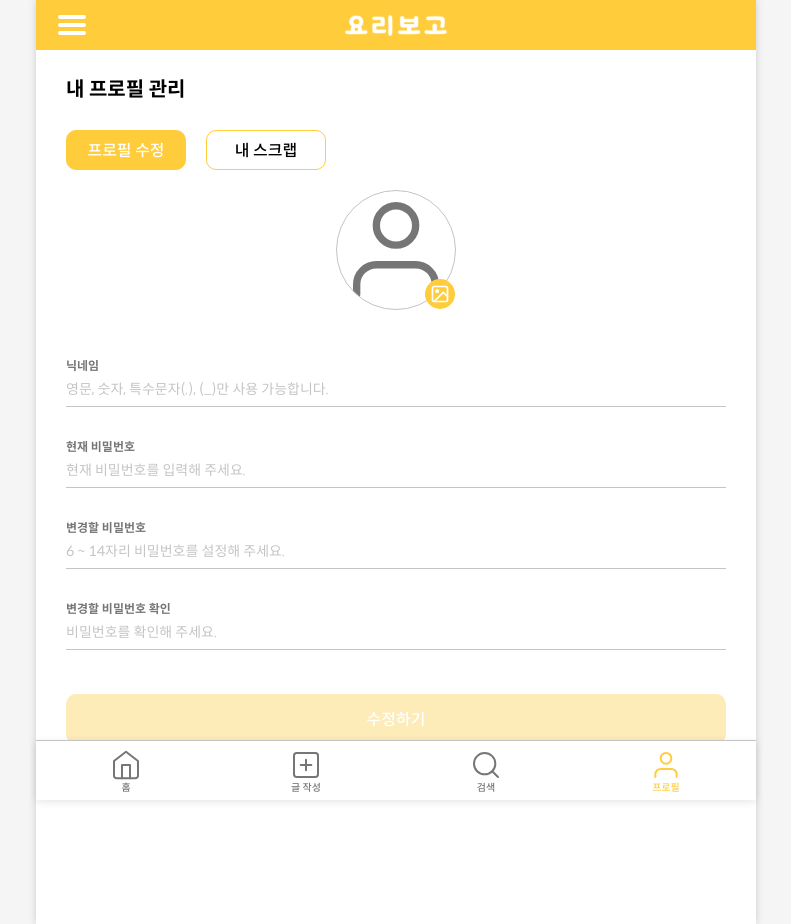
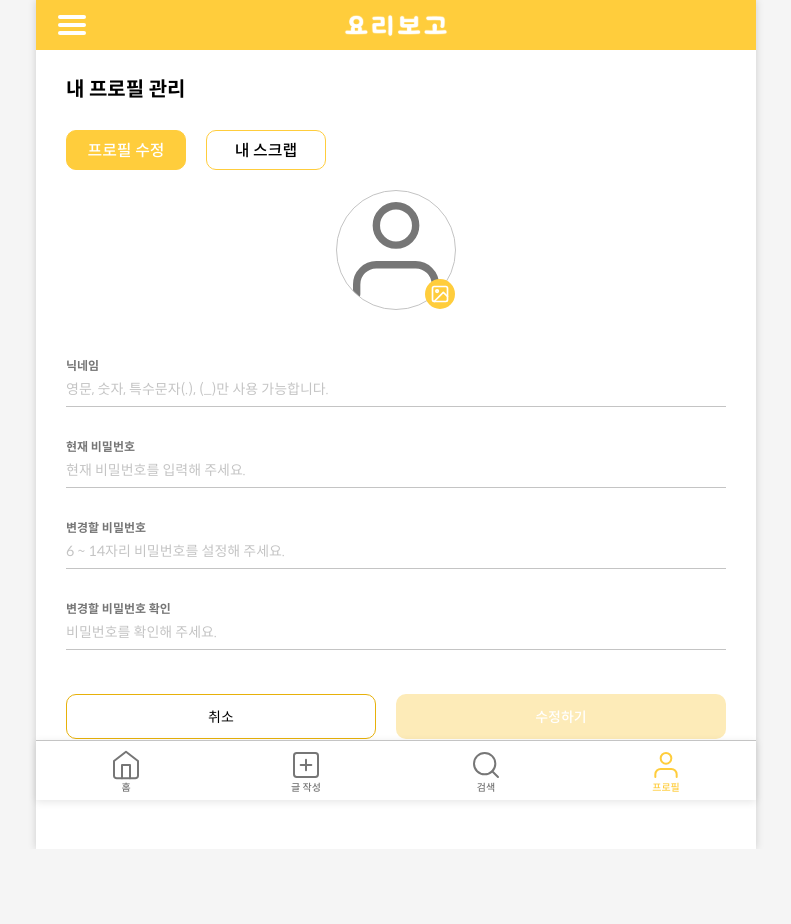
Before and after one commit to gichan-song/elice-portfolio, a React (Create React App) app: page /profile/edit in a window 1280 px wide. Shown: the whole page, without its empty margins (244-1035 px from the left). After the commit the page ends 849 px from the top, so only its background shows below. Built offline with nearby package versions, Linux system fonts and the light colour scheme; no server answers; sample sign-in values are in the browser's storage.

Commit message:
style: 버튼 스타일 및 레이아웃 수정

```diff
--- a/src/components/common/Button/Button.jsx
+++ b/src/components/common/Button/Button.jsx
@@ -2,7 +2,7 @@ import styled, { css } from 'styled-components';
 
 const TYPES = {
   register: css`
-    --button-width: 100%;
+    --button-width: 50%;
     --button-height: 100%;
     --button-font-size: var(--fs-md);
     --button-color: var(--sub-darker-color);
@@ -13,8 +13,7 @@ const TYPES = {
     --button-height: 100%;
     --button-font-size: var(--fs-md);
     --button-color: var(--main-bg-color);
-    --button-text-color: var(--text-color);
-    --button-border-color: var(--border-color);
+    --button-border-color: var(--sub-darker-color);
   `,
   category: css`
     --button-width: 12rem;
@@ -47,6 +46,13 @@ const TYPES = {
   comment: css`
     --button-width: 8rem;
     --button-height: 4rem;
+    --button-font-size: var(--fs-sm);
+    --button-color: var(--sub-darker-color);
+    --button-text-color: var(--text-white-color);
+  `,
+  edit: css`
+    --button-width: 50%;
+    --button-height: 4.5rem;
     --button-font-size: var(--fs-sm);
     --button-color: var(--sub-darker-color);
     --button-text-color: var(--text-white-color);
--- a/src/pages/JoinPage/JoinPage.jsx
+++ b/src/pages/JoinPage/JoinPage.jsx
@@ -220,8 +220,17 @@ const InputContainer = styled.div`
 `;
 
 const Anchor = styled.a`
+  display: flex;
+  justify-content: center;
+  width: 100%;
+  height: 5rem;
+  padding: 0.6rem;
   font-size: var(--fs-sm);
-  padding: 0.6rem;
+  border: 1px solid var(--sub-darker-color);
   border-radius: 1rem;
   transform: translateY(-2rem);
+
+  &:hover {
+    box-shadow: 0px 2px 8px rgba(0, 0, 0, 0.2);
+  }
 `;
--- a/src/pages/LoginPage/LoginPage.jsx
+++ b/src/pages/LoginPage/LoginPage.jsx
@@ -97,8 +97,17 @@ const InputContainer = styled.div`
 `;
 
 const Anchor = styled.a`
+  display: flex;
+  justify-content: center;
+  width: 100%;
+  height: 5rem;
+  padding: 0.6rem;
   font-size: var(--fs-sm);
-  padding: 0.6rem;
+  border: 1px solid var(--sub-darker-color);
   border-radius: 1rem;
   transform: translateY(-2rem);
+
+  &:hover {
+    box-shadow: 0px 2px 8px rgba(0, 0, 0, 0.2);
+  }
 `;
--- a/src/pages/postPage/PostUploadPage/PostUploadPage.jsx
+++ b/src/pages/postPage/PostUploadPage/PostUploadPage.jsx
@@ -264,14 +264,12 @@ const PostUploadPage = () => {
 export default PostUploadPage;
 
 const RecipeContainer = styled.div`
+  position: relative;
   display: flex;
-  gap: 3rem;
+  flex-direction: column;
+  gap: 1.5rem;
   width: 100%;
-
-  @media (max-width: ${mediaMaxWidth}) {
-    flex-direction: column;
-    gap: 1.5rem;
-  }
+  padding-top: 5rem;
 `;
 
 const RecipeInputContainer = styled.div`
@@ -479,10 +477,10 @@ const ButtonWrapper = styled.div`
   display: flex;
   justify-content: center;
   align-items: center;
-  gap: 3rem;
-  width: 60%;
+  gap: 2rem;
+  padding: 0 1.2rem;
+  width: 100%;
   height: 5rem;
-  margin: 2rem auto 0;
 
   @media (max-width: ${mediaMaxWidth}) {
     height: 4.5rem;
--- a/src/pages/profileSettingPage/ProfileEdit/ProfileEdit.jsx
+++ b/src/pages/profileSettingPage/ProfileEdit/ProfileEdit.jsx
@@ -201,12 +201,12 @@ const ProfileEdit = () => {
             {...confirmPassword}
           />
         </InputContainer>
-        <Button type='join' disabled={disabledButton} onClickHandler={handleEditProfile}>
-          수정하기
-        </Button>
-        <Anchor href='/'>
-          <button>취소</button>
-        </Anchor>
+        <ButtonWrapper>
+          <Anchor href='/'>취소</Anchor>
+          <Button type='edit' disabled={disabledButton} onClickHandler={handleEditProfile}>
+            수정하기
+          </Button>
+        </ButtonWrapper>
       </Container>
     </>
   );
@@ -266,9 +266,23 @@ const InputContainer = styled.div`
   gap: 3rem;
 `;
 
+const ButtonWrapper = styled.div`
+  width: 100%;
+  display: flex;
+  gap: 2rem;
+`;
+
 const Anchor = styled.a`
+  display: flex;
+  justify-content: center;
+  align-items: center;
+  width: 50%;
   font-size: var(--fs-sm);
-  padding: 0.6rem;
+  border: 1px solid var(--sub-darker-color);
   border-radius: 1rem;
-  transform: translateY(-2rem);
+  text-decoration: none;
+
+  &:hover {
+    box-shadow: 0px 2px 8px rgba(0, 0, 0, 0.2);
+  }
 `;
```
